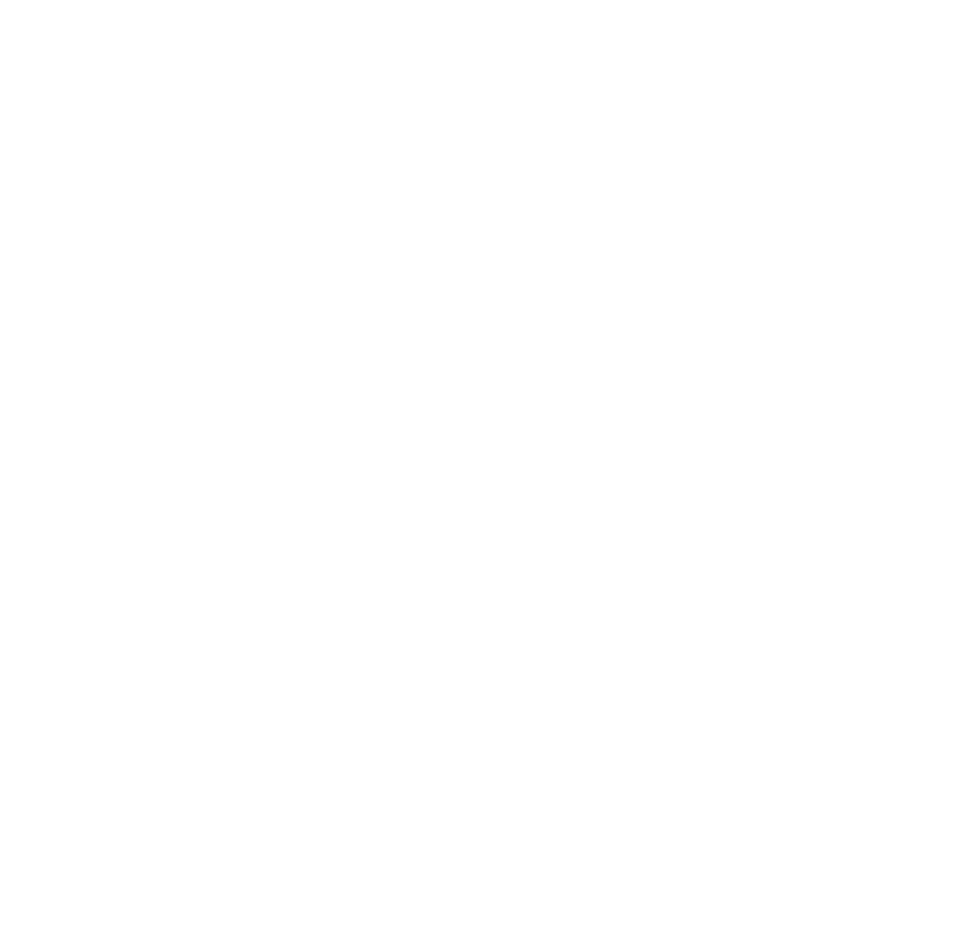
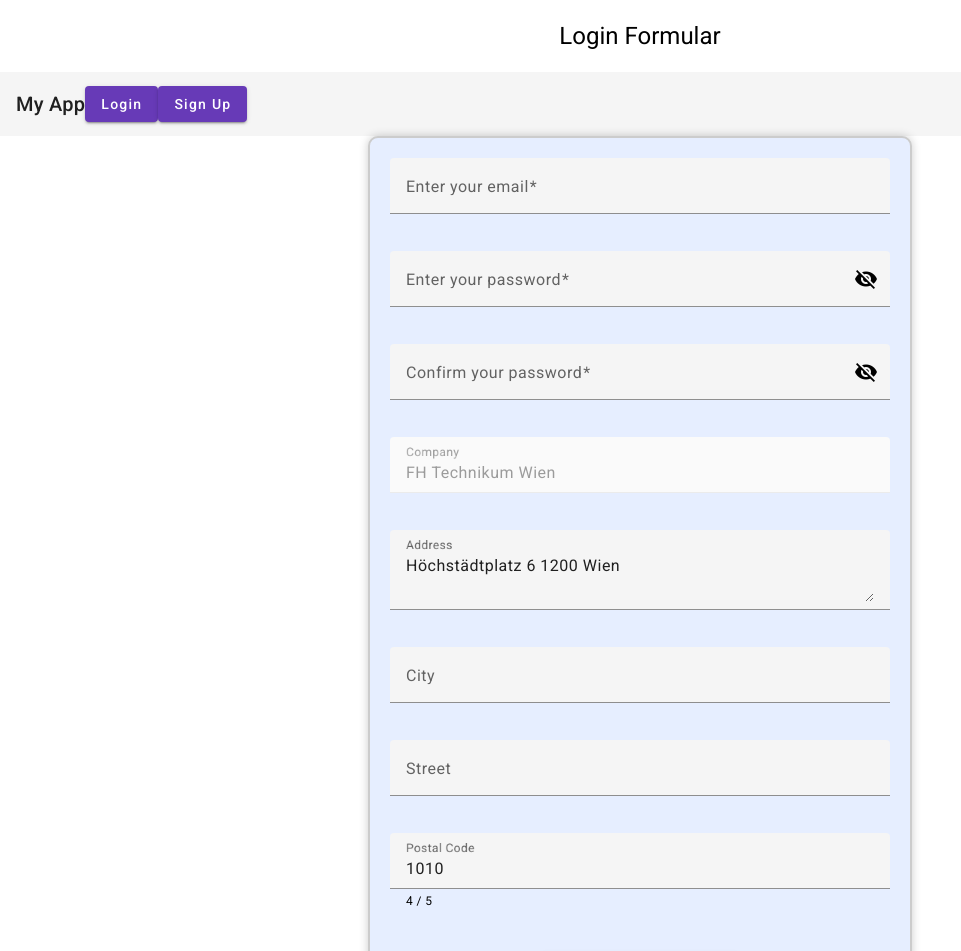
Before and after one commit to gregory567/WEB_FRAMEWORKS_PROJECT, an Angular app: page /signup in a window 1280 px wide. Shown: the top 951 px of the page, without its empty margins (0-961 px from the left). Before the commit the page ends 800 px from the top, so only its background shows below. Built offline with nearby package versions, Linux system fonts and the light colour scheme.

Commit message:
signup form extended with multiple fields

```diff
--- a/src/app/app.module.ts
+++ b/src/app/app.module.ts
@@ -7,6 +7,7 @@
 import { SignupComponent } from './signup/signup.component';
 import { FormsModule, ReactiveFormsModule } from '@angular/forms';
 import { BrowserAnimationsModule } from '@angular/platform-browser/animations';
+import {HttpClientModule} from '@angular/common/http';
 
 import {MatAutocompleteModule} from '@angular/material/autocomplete';
 import {MatBadgeModule} from '@angular/material/badge';
@@ -57,6 +58,7 @@
     FormsModule,
     ReactiveFormsModule,
     BrowserAnimationsModule,
+    HttpClientModule,
 
     MatAutocompleteModule,
     MatBadgeModule,
--- a/src/app/signup/signup.component.css
+++ b/src/app/signup/signup.component.css
@@ -29,3 +29,12 @@
     width: 100%;
     max-width: 200px;
 }
+
+td {
+    padding-right: 8px;
+}
+
+.align-end {
+    justify-content: flex-end;
+    text-align: right;
+}
--- a/src/app/signup/signup.component.html
+++ b/src/app/signup/signup.component.html
@@ -1,6 +1,6 @@
 
 
-<form class="example-form" #loginForm = "ngForm" (ngSubmit)="onSubmit(loginForm)">
+<form class="example-form" #signupForm = "ngForm" (ngSubmit)="onSubmit(signupForm)">
     <mat-form-field appearance="fill" class="example-full-width">
       <mat-label>Enter your email</mat-label>
       <input matInput type="email" placeholder="pat@example.com" required name = "email" [formControl]="email">
@@ -25,7 +25,33 @@
       <mat-error *ngIf="confirmPassword.invalid">{{getConfirmPasswordErrorMessage()}}</mat-error>
     </mat-form-field>
 
-    <button mat-raised-button color="primary" type="submit">Login</button>
+    <mat-form-field class="example-full-width">
+      <mat-label>Company</mat-label>
+      <input matInput disabled value="FH Technikum Wien">
+    </mat-form-field>
+
+    <mat-form-field class="example-full-width">
+      <mat-label>Address</mat-label>
+      <textarea matInput placeholder="Ex. 100 Main St">Höchstädtplatz 6 1200 Wien</textarea>
+    </mat-form-field>
+
+    <p>
+      <mat-form-field class="example-full-width">
+        <mat-label>City</mat-label>
+        <input matInput placeholder="Wien">
+      </mat-form-field>
+      <mat-form-field class="example-full-width">
+        <mat-label>Street</mat-label>
+        <input matInput placeholder="Höchstädtplatz">
+      </mat-form-field>
+      <mat-form-field class="example-full-width">
+        <mat-label>Postal Code</mat-label>
+        <input matInput #postalCode maxlength="5" placeholder="1200" value="1010">
+        <mat-hint class="align-end">{{postalCode.value.length}} / 5</mat-hint>
+      </mat-form-field>
+    </p>
+
+    <button mat-raised-button color="primary" type="submit">Sign Up</button>
 </form>
 
 
--- a/src/app/signup/signup.component.ts
+++ b/src/app/signup/signup.component.ts
@@ -8,7 +8,7 @@
   styleUrls: ['./signup.component.css']
 })
 
-export class LoginComponent {
+export class SignupComponent {
 
   hidePassword = true;
   hideConfirm = true;
```
